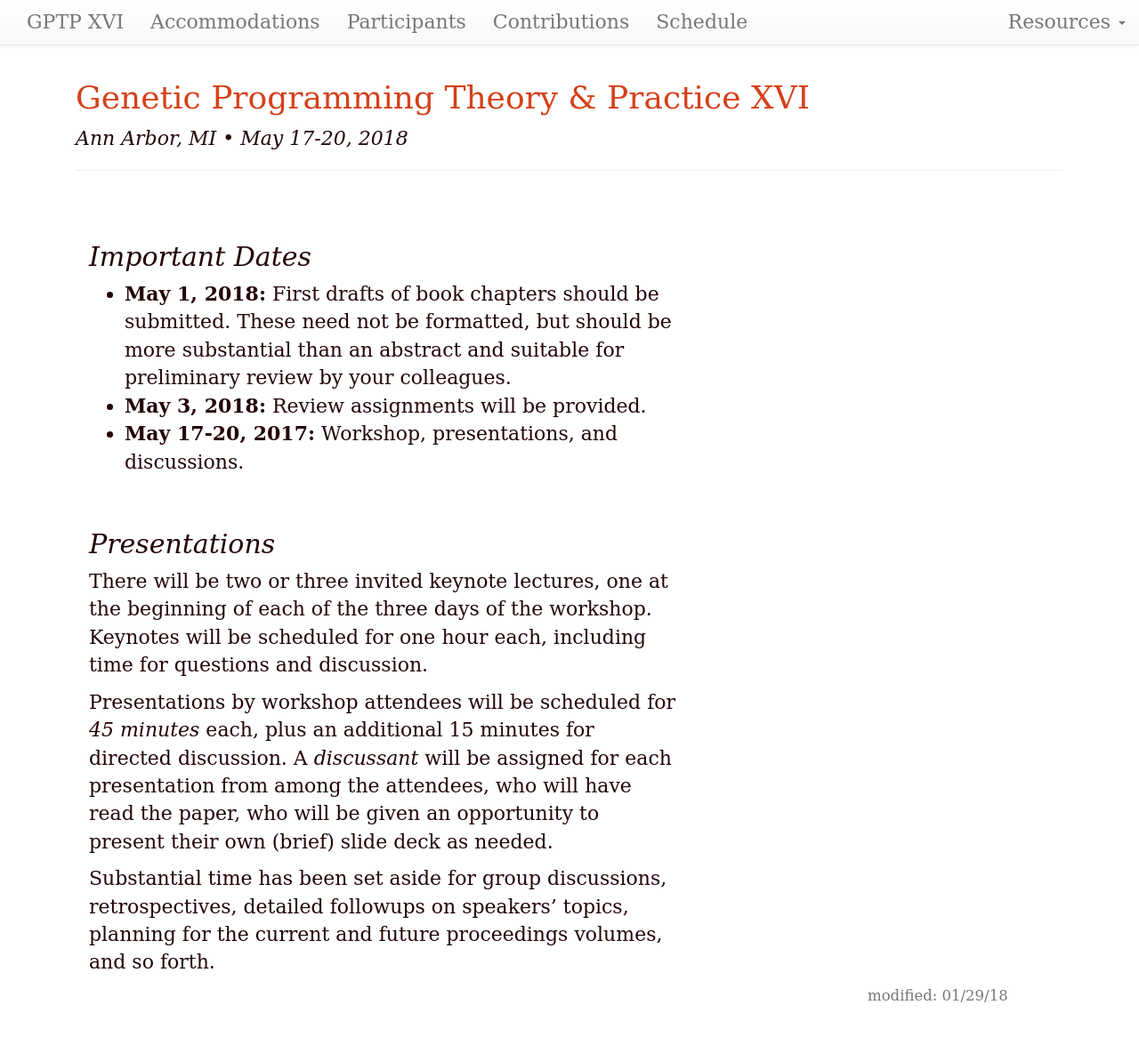
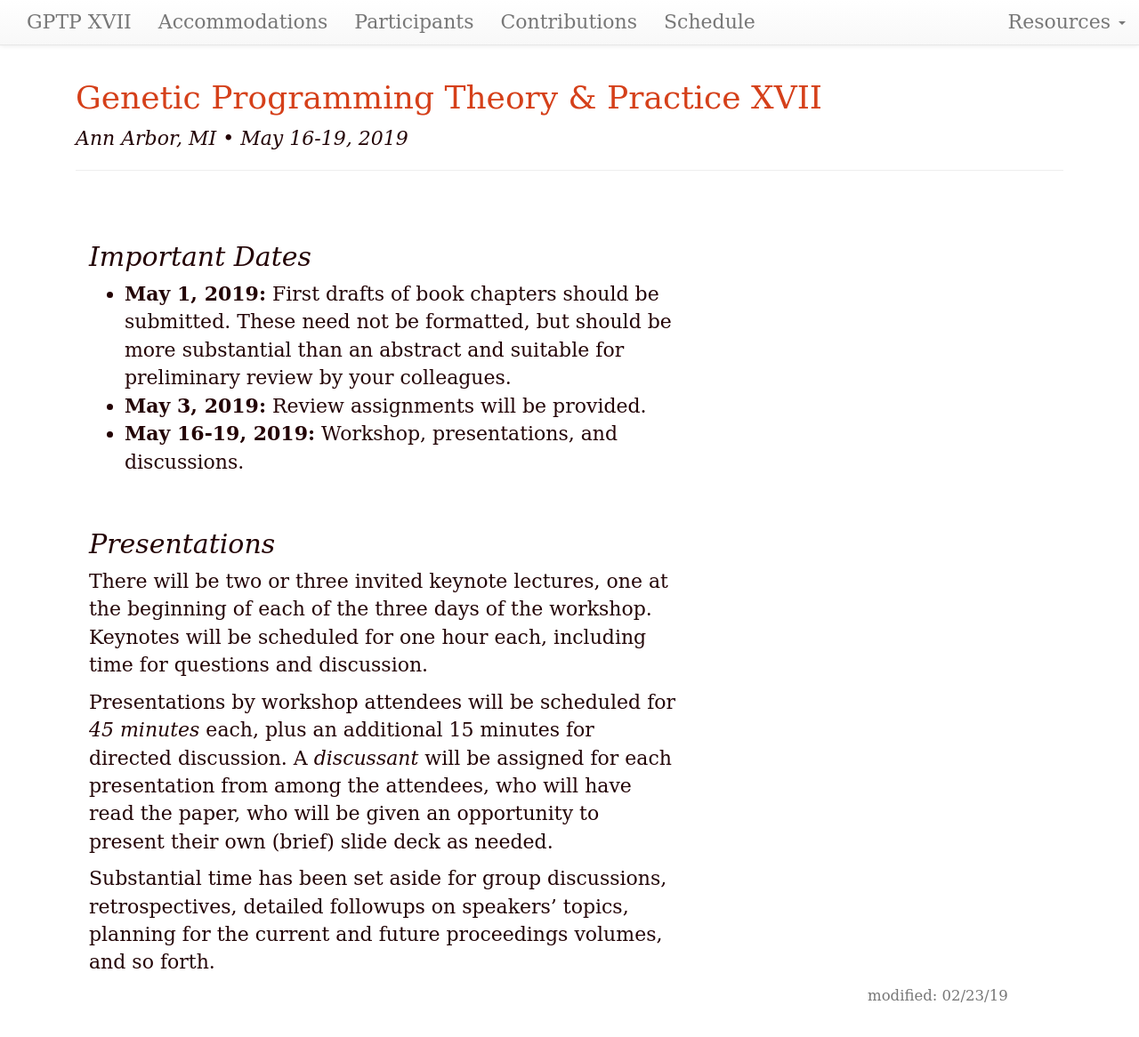
Before and after one commit to GPTP-workshop/gptp-workshop.github.io, a Jekyll site: the page built from contributions.md, in a window 1280 px wide and 1173 px high. Shown: the top 1166 px of the window at 89% size. Built offline with Jekyll 4.4.1, drawn with Linux system fonts in a browser that asks for light colours; our own code applies the rules of GitHub Pages for plain Markdown files.

Commit message:
Update contributions.md

```diff
--- a/contributions.md
+++ b/contributions.md
@@ -1,15 +1,15 @@
 ---
 layout: default
-updated: "January 29, 2018"
-roman: "XVI"
-dates: "May 17-20, 2018"
+updated: "February 23, 2019"
+roman: "XVII"
+dates: "May 16-19, 2019"
 ---
 
 ## Important Dates
 
-- **May 1, 2018:** First drafts of book chapters should be submitted. These need not be formatted, but should be more substantial than an abstract and suitable for preliminary review by your colleagues.
-- **May 3, 2018:** Review assignments will be provided.
-- **May 17-20, 2017:** Workshop, presentations, and discussions.
+- **May 1, 2019:** First drafts of book chapters should be submitted. These need not be formatted, but should be more substantial than an abstract and suitable for preliminary review by your colleagues.
+- **May 3, 2019:** Review assignments will be provided.
+- **May 16-19, 2019:** Workshop, presentations, and discussions.
 
 ## Presentations
 
@@ -22,4 +22,4 @@ Substantial time has been set aside for group discussions, retrospectives, detai
 
 <!-- ## Formatting Instructions for Authors
 
-The GPTP 2017 formatting instructions are similar to those of the 2016 edition: We shall work with Springer LaTeX templates. The instructions can be found [here](https://github.com/banzhaf/GPTP-2017-Chapter-Formatting). -->
+The GPTP 2019 formatting instructions are similar to those of the 2018 edition: We shall work with Springer LaTeX templates. The instructions can be found [here](https://github.com/banzhaf/GPTP-2018-Chapter-Formatting). -->
```
